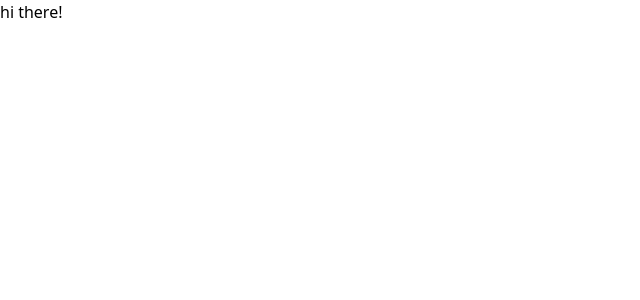
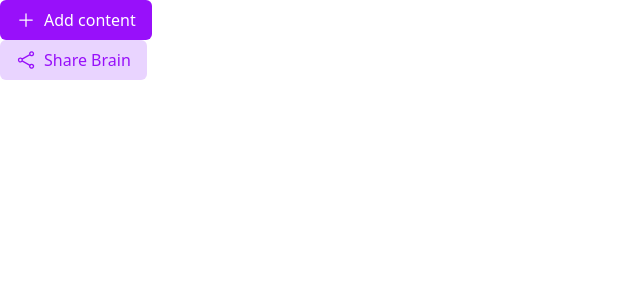
Before and after one commit to ak8abhinay/Second-Brain-App-FE, a React (Vite) app: page / in a window 1280 px wide. Shown: the top 300 px of the page, without its empty margins (0-640 px from the left). Built offline with nearby package versions, Linux system fonts and the light colour scheme.

Commit message:
Made buttons

```diff
--- a/src/App.tsx
+++ b/src/App.tsx
@@ -1,8 +1,12 @@
 import './App.css'
+import { Button } from './components/Button'
+import { PlusIcon } from "./icons/PlusIcon";
+import { ShareIcon } from "./icons/ShareIcon";
 
 function App() {
   return <div>
-    hi there!
+    <Button variant="primary" text="Add content" startIcon={<PlusIcon />}></Button>
+    <Button variant="secondary" text="Share Brain" startIcon={<ShareIcon />}></Button>
   </div>
 }
 
--- /dev/null
+++ b/src/components/Button.tsx
@@ -0,0 +1,24 @@
+import type { ReactElement } from "react";
+
+interface ButtonProps {
+  variant: "primary" | "secondary";
+  text: string;
+  startIcon: ReactElement;
+}
+
+const variantClasses = {
+  "primary": "bg-purple-600 text-white",
+  "secondary": "bg-purple-200 text-purple-600"
+};
+
+const defaultStyles = "px-4 py-2 rounded-md font-light display: flex items-center";
+
+export function Button(props: ButtonProps) {
+
+  return <button className={`${variantClasses[props.variant]} ${defaultStyles}`}>
+    <div className="pr-2">
+      {props.startIcon}
+    </div>
+    {props.text}
+  </button>
+}
--- /dev/null
+++ b/src/icons/PlusIcon.tsx
@@ -0,0 +1,5 @@
+export function PlusIcon() {
+    return <svg xmlns="http://www.w3.org/2000/svg" fill="none" viewBox="0 0 24 24" stroke-width="1.5" stroke="currentColor" className="size-5">
+    <path stroke-linecap="round" stroke-linejoin="round" d="M12 4.5v15m7.5-7.5h-15" />
+  </svg>
+}
--- /dev/null
+++ b/src/icons/ShareIcon.tsx
@@ -0,0 +1,5 @@
+export function ShareIcon() {
+    return <svg xmlns="http://www.w3.org/2000/svg" fill="none" viewBox="0 0 24 24" stroke-width="1.5" stroke="currentColor" className="size-5">
+    <path stroke-linecap="round" stroke-linejoin="round" d="M7.217 10.907a2.25 2.25 0 1 0 0 2.186m0-2.186c.18.324.283.696.283 1.093s-.103.77-.283 1.093m0-2.186 9.566-5.314m-9.566 7.5 9.566 5.314m0 0a2.25 2.25 0 1 0 3.935 2.186 2.25 2.25 0 0 0-3.935-2.186Zm0-12.814a2.25 2.25 0 1 0 3.933-2.185 2.25 2.25 0 0 0-3.933 2.185Z" />
+  </svg>
+}
```
Also changed, not shown: src/components/Card.tsx (added), src/components/Sidebar.tsx (added), src/components/SidebarItem.tsx (added).
